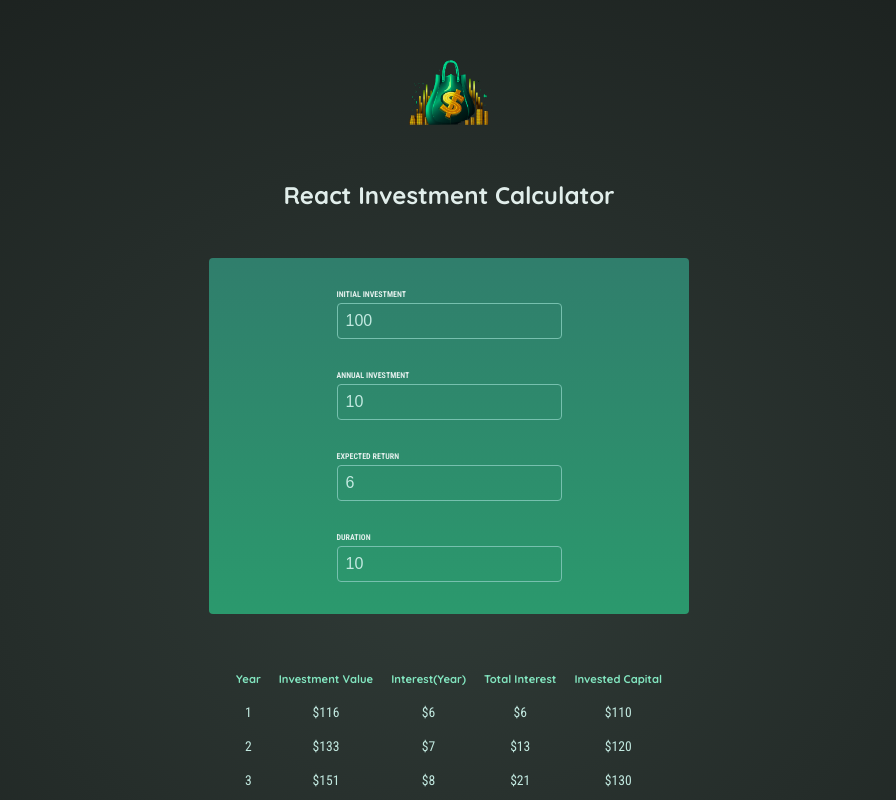
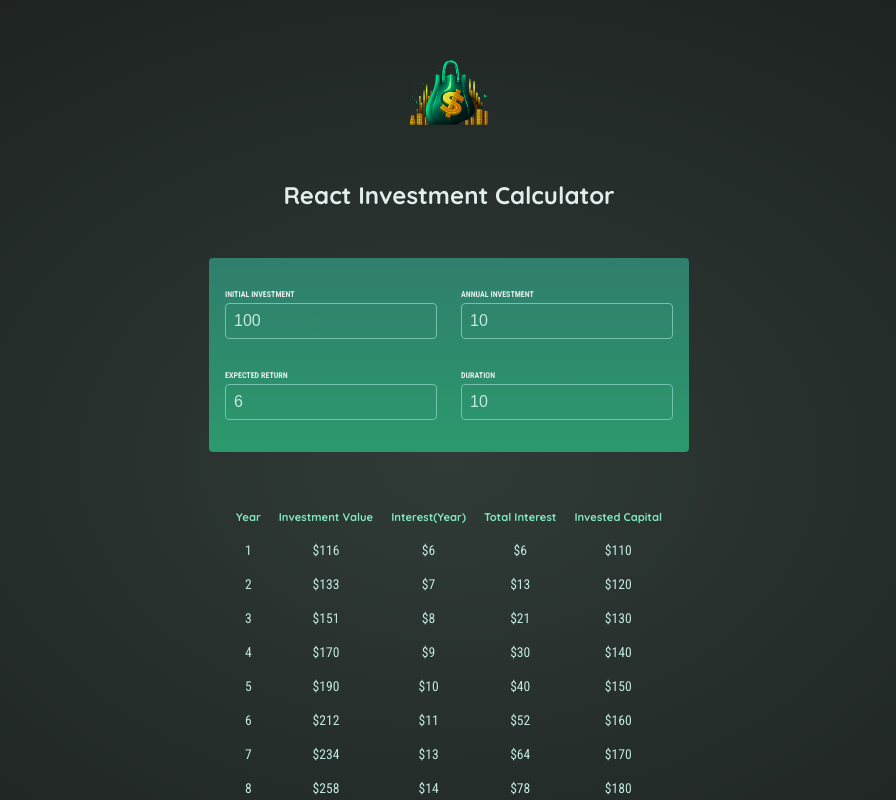
Before and after one commit to baidikov-roman-mi/investment-calculator, a React (Vite) app: page / in a window 1280 px wide. Shown: the top 800 px of the page, without its empty margins (191-1087 px from the left). Built offline with nearby package versions, Linux system fonts and the light colour scheme.

Commit message:
(UI): rewrote userInput for 2 columns

```diff
--- a/src/components/UserInput.tsx
+++ b/src/components/UserInput.tsx
@@ -21,8 +21,6 @@ const UserInput = ({ onChange, state }: Props) => {
             onChange={(e) => onChange("initialInvestment", e.target.value)}
           />
         </p>
-      </div>
-      <div className="input-group">
         <p>
           <label>Annual Investment</label>
           <input
@@ -43,8 +41,6 @@ const UserInput = ({ onChange, state }: Props) => {
             onChange={(e) => onChange("expectedReturn", e.target.value)}
           />
         </p>
-      </div>
-      <div className="input-group">
         <p>
           <label>Duration</label>
           <input
```
